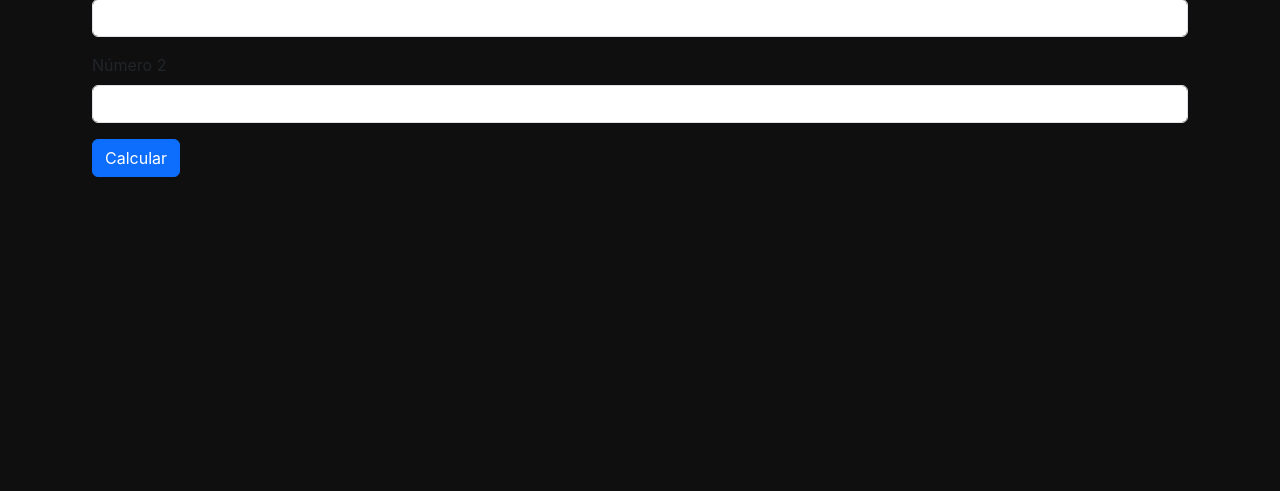
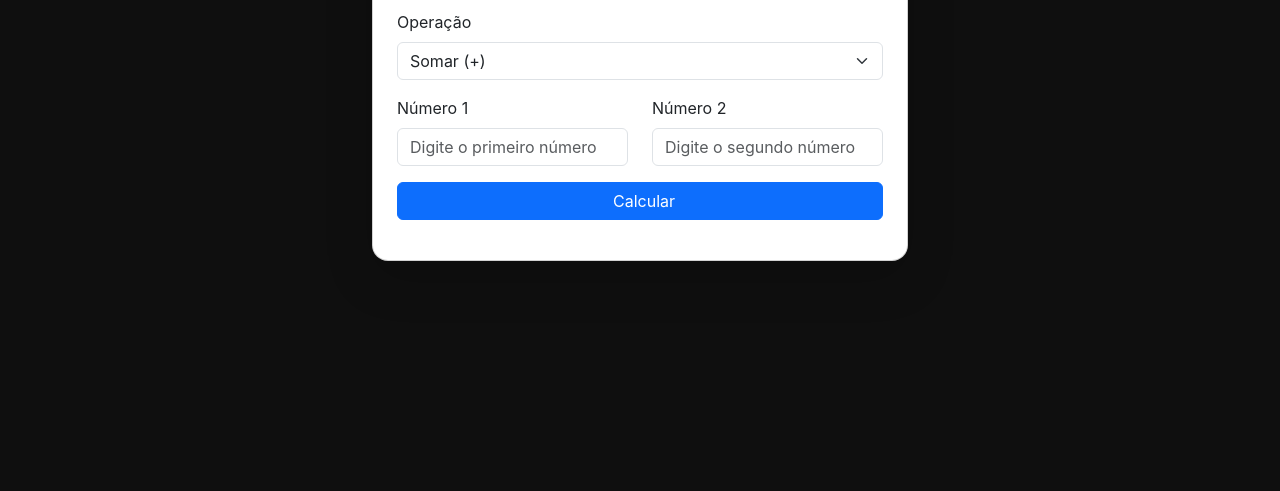
Before and after one commit to AlexByteSolutions/HTML-CSS-PinterestClone, a plain HTML site: page calculadora.html in a window 1280 px wide. Shown: the part 347-838 px from the top of the page. Before the commit the page ends 800 px from the top, so only its background shows below. Drawn offline with nearby package versions, Linux system fonts and the light colour scheme.

Commit message:
adição do bootstrap ao CSS da calculadora

```diff
--- a/calculadora.html
+++ b/calculadora.html
@@ -19,28 +19,44 @@
         </button>
     </nav>
     <main class="container pt-5">
-        <h2 class="mt-5 mb-4">Calculadora</h2>
+        <div class="row justify-content-center align-items-center" style="min-height: 80vh;">
+            <div class="col-12 col-sm-10 col-md-8 col-lg-6">
+                <div class="card shadow-lg rounded-4">
+                    <div class="card-body p-4">
+                        <h2 class="mb-4 text-center">
+                            <ion-icon name="calculator-outline" style="font-size:2rem;vertical-align:middle;"></ion-icon>
+                            Calculadora
+                        </h2>
                         <form id="calc-form" class="mb-3">
                             <div class="mb-3">
                                 <label for="operacao" class="form-label">Operação</label>
                                 <select id="operacao" class="form-select">
-                    <option value="soma">Somar</option>
-                    <option value="subtrai">Subtrair</option>
-                    <option value="multiplica">Multiplicar</option>
-                    <option value="divide">Dividir</option>
+                                    <option value="soma">Somar (+)</option>
+                                    <option value="subtrai">Subtrair (-)</option>
+                                    <option value="multiplica">Multiplicar (×)</option>
+                                    <option value="divide">Dividir (÷)</option>
                                 </select>
                             </div>
-            <div class="mb-3">
+                            <div class="row mb-3">
+                                <div class="col-12 col-md-6 mb-3 mb-md-0">
                                     <label for="num1" class="form-label">Número 1</label>
-                <input type="number" id="num1" class="form-control" required>
+                                    <input type="number" id="num1" class="form-control" required placeholder="Digite o primeiro número">
                                 </div>
-            <div class="mb-3">
+                                <div class="col-12 col-md-6">
                                     <label for="num2" class="form-label">Número 2</label>
-                <input type="number" id="num2" class="form-control" required>
+                                    <input type="number" id="num2" class="form-control" required placeholder="Digite o segundo número">
                                 </div>
-            <button type="submit" class="btn btn-primary">Calcular</button>
+                            </div>
+                            <button type="submit" class="btn btn-primary w-100 d-flex align-items-center justify-content-center gap-2">
+                                <ion-icon name="play-outline"></ion-icon>
+                                Calcular
+                            </button>
                         </form>
-        <div id="resultado" class="alert alert-info d-none"></div>
+                        <div id="resultado" class="alert alert-info d-none text-center fw-bold"></div>
+                    </div>
+                </div>
+            </div>
+        </div>
     </main>
     <script src="./script.js"></script>
     <script>
```
Lines whose indentation alone changed are shown as unchanged.
